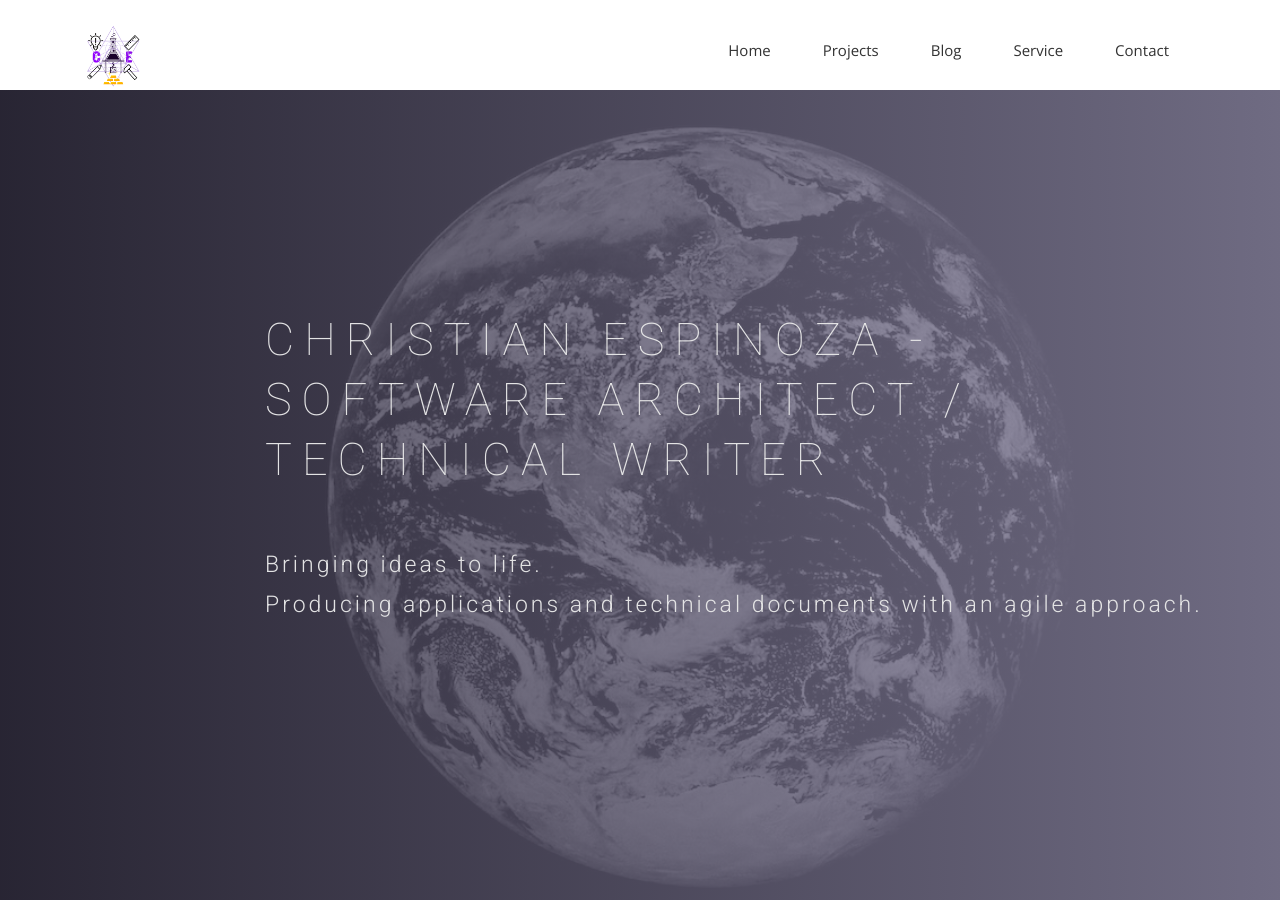
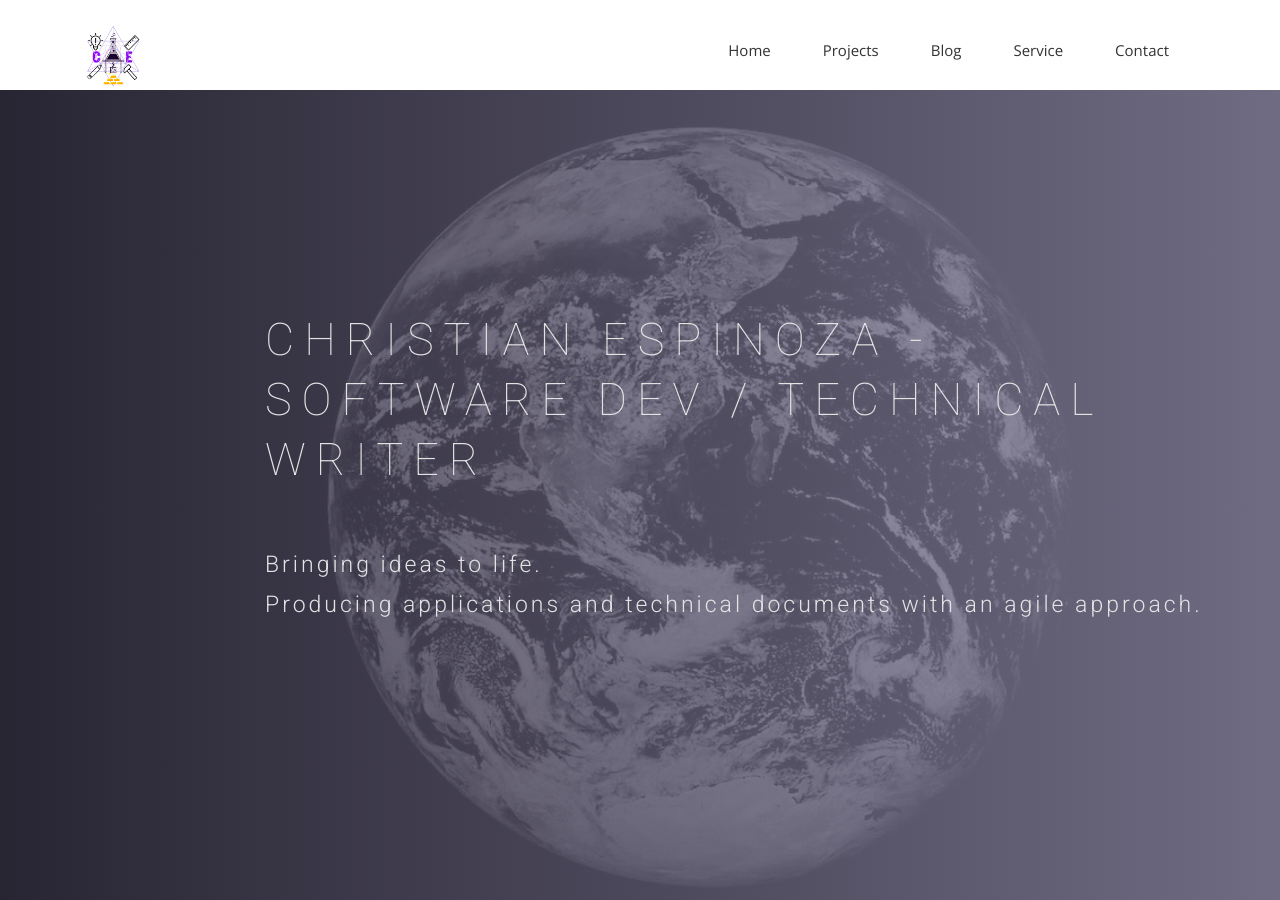
Before and after one commit to Kingslayyerr/Kingslayyerr.github.io, a Jekyll site: the page built from index.html, in a window 1280 px wide and 900 px high. Built offline with Jekyll 4.4.1, drawn with Linux system fonts in a browser that asks for light colours; nearby versions of some CDN libraries; some web fonts are replaced; some of the changed text lies outside the part shown.

Commit message:
changed landing page

```diff
--- a/index.html
+++ b/index.html
@@ -10,7 +10,7 @@ permalink: /
     <div class="row">
       <div class="col-md-10 col-md-offset-2">
         <div class="block">
-          <h1 class="animated fadeInUp">CHRISTIAN ESPINOZA - <br> SOFTWARE ARCHITECT / TECHNICAL WRITER </h1>
+          <h1 class="animated fadeInUp">CHRISTIAN ESPINOZA - <br> SOFTWARE DEV / TECHNICAL WRITER </h1>
           <p class="animated fadeInUp">Bringing ideas to life. </br> Producing applications and technical documents with an agile approach.</p>
         </div>
       </div>
```
Also changed, not shown: other parts of index.html (+1 -1 lines).
